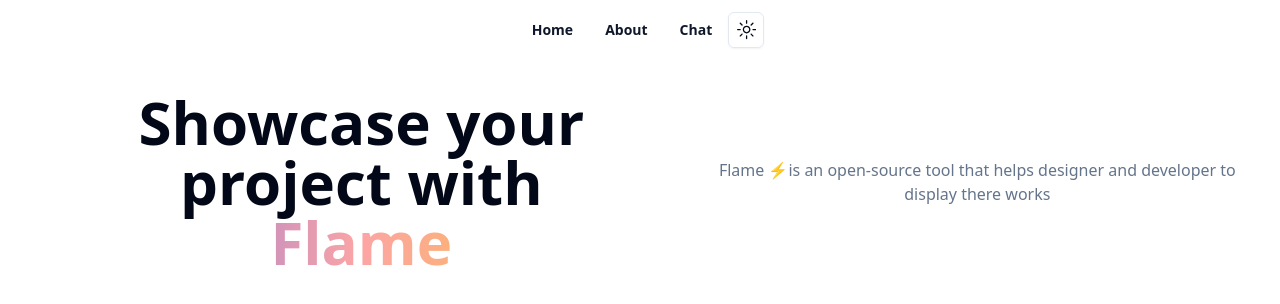
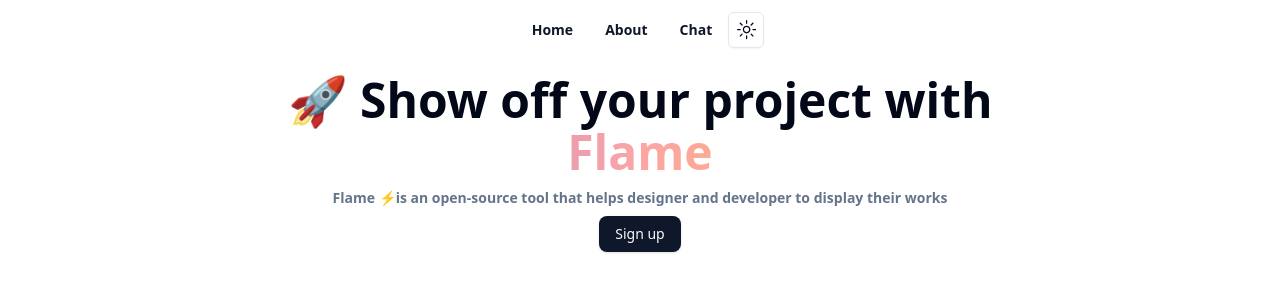
Before and after one commit to meta-gravity/Flame, a Next.js app: page / in a window 1280 px wide. Shown: the top 304 px of the page. Built offline with nearby package versions, Linux system fonts and the light colour scheme.

Commit message:
improve texture

```diff
--- a/app/page.tsx
+++ b/app/page.tsx
@@ -8,36 +8,20 @@ import { Button } from '@/components/ui/button';
 export default function Home() {
   return (
     <main>
-      <div className="flex items-center">
-        <div className='flex items-center mx-auto p-6'>
-          <div className='text-6xl text-center font-bold p-2'>
-            Showcase your project with
-            <div className='text-6xl decoration-yellow-700/80 bg-clip-text text-transparent bg-gradient-to-r from-indigo-500 via-red-300 to-yellow-400'>
-             Flame
+        <div className='text-center'>
+          <div className='text-5xl font-bold p-15 m-2 mt-4'>
+            🚀 Show off your project with
+            <div className='p-1 text-5xl decoration-yellow-700/80 bg-clip-text text-transparent bg-gradient-to-r from-indigo-500 via-red-300 to-yellow-400'>
+              Flame
             </div>
           </div>
-          <div className='text-slate-500 text-center p-3 items-center mx-auto  '>
-            Flame ⚡is an open-source tool that helps designer and developer to display there works
-          </div>
+          <p className='text-slate-500 text-sm font-semibold'>
+            Flame ⚡is an open-source tool that helps designer and developer to display their works
+          </p>
+          <Button variant="default" className='m-2 rounded-lg p-4  '>
+            Sign up
+          </Button>
         </div>
-        {/* <div className="w-1/2">
-          <Image className='flex items-center'
-            src="/images/first.png" // Route of the image file
-            height={200} // Desired height
-            width={200} // Desired width
-            alt="Your Name"
-          />
-        </div> */}
-        {/* <div className="w-1/2">
-          <h1 className="text-center font-bold text-4xl p-2">This is flame</h1>
-          <div className="p-6 max-w-sm mx-auto bg-white shadow rounded-xl items-center text-center group block hover:bg-red-300 hover:ring-green-200">
-            <div className="text-xl font-medium text-black">
-              Flame 🔥
-            </div>
-            <p className="text-slate-500 group-hover:text-sm font-semibold">⚡Just a bunch of features I guess</p>
-          </div>
-        </div> */}
-      </div>
     </main>
   )
 }
```
